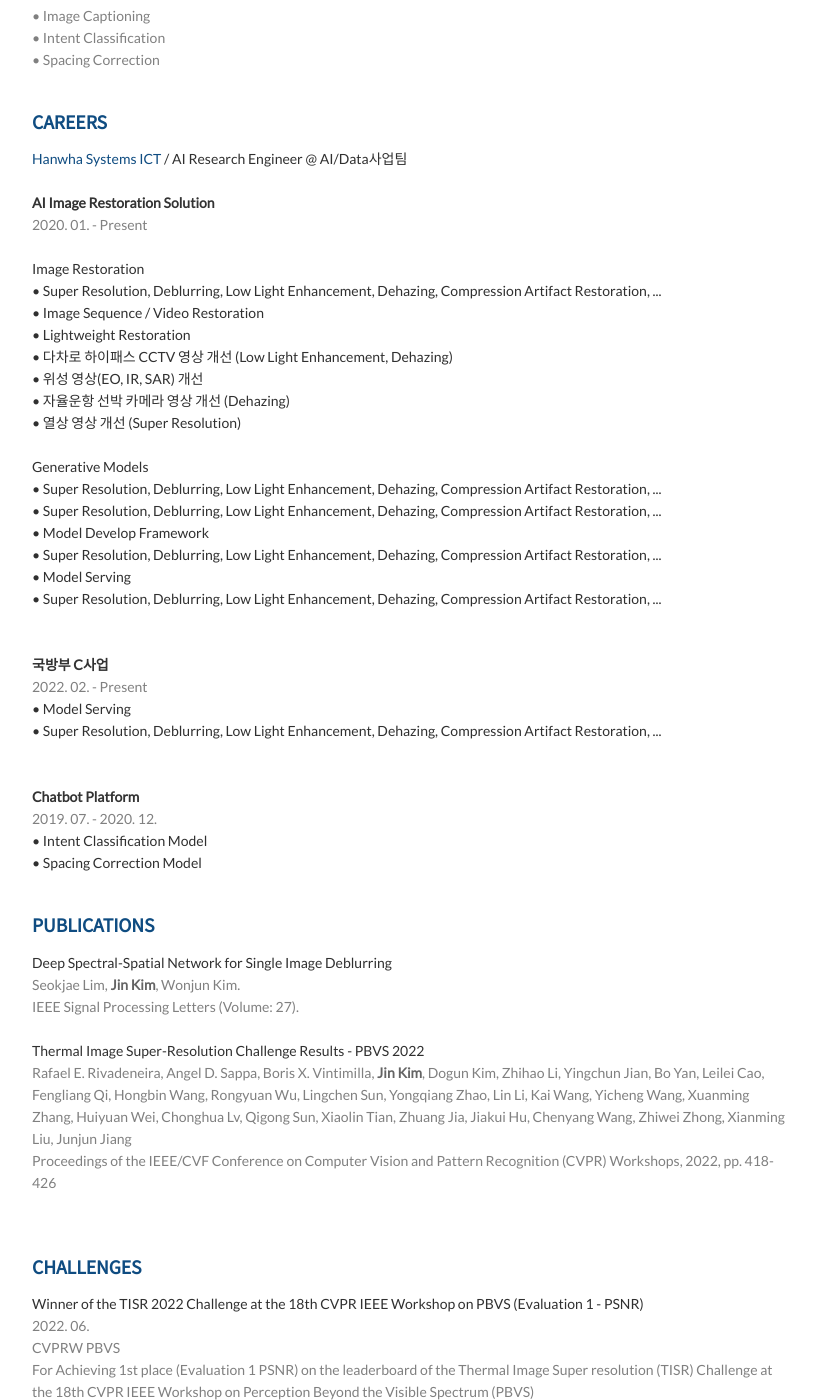
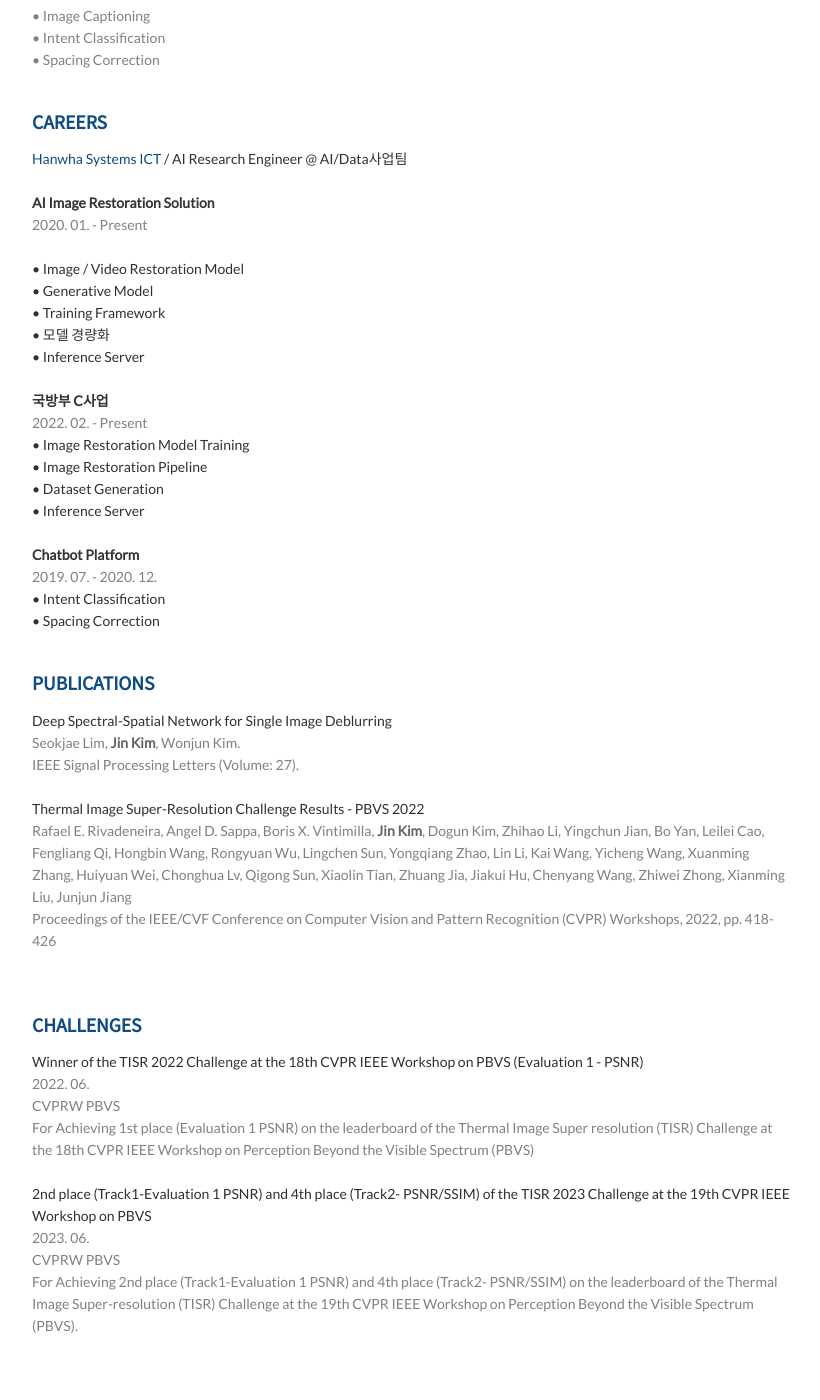
Before and after one commit to K-I-M-J-I-N/K-I-M-J-I-N.github.io, a Jekyll site: the page built from index.html, in a window 1280 px wide and 1400 px high, scrolled down 788 px. Shown: the whole window, without its empty margins (328-1148 px from the left). Built offline with Jekyll 4.4.1, drawn with Linux system fonts in a browser that asks for light colours; nearby versions of some CDN libraries; the list of posts is cut into pages by our own code.

Commit message:
Update careers.html

```diff
--- a/_includes/careers.html
+++ b/_includes/careers.html
@@ -6,37 +6,30 @@
             <a href="https://www.hanwhasystems.com/kr/index.do">Hanwha Systems ICT</a> / AI Research Engineer @ AI/Data사업팀<br/>
         </header>
         <p>&nbsp;</p>
-        <p><strong>AI Image Restoration Solution </strong></p>
+
+        <p><strong>AI Image Restoration Solution</strong></p>
         <header><span>2020. 01. - Present</span><br></header>
         <br/>
-        <p>Image Restoration</p>
-        <span>&bull; Super Resolution, Deblurring, Low Light Enhancement, Dehazing, Compression Artifact Restoration, ...</span><br>
-        <span>&bull; Image Sequence / Video Restoration</span><br>
-        <span>&bull; Lightweight Restoration</span><br>
-        <span>&bull; 다차로 하이패스 CCTV 영상 개선 (Low Light Enhancement, Dehazing)</span><br>
-        <span>&bull; 위성 영상(EO, IR, SAR) 개선</span><br>
-        <span>&bull; 자율운항 선박 카메라 영상 개선 (Dehazing)</span><br>
-        <span>&bull; 열상 영상 개선 (Super Resolution)</span><br>
+        <p></p>
+        <span>&bull; Image / Video Restoration Model</span><br>
+        <span>&bull; Generative Model</span><br>
+        <span>&bull; Training Framework</span><br>
+        <span>&bull; 모델 경량화</span><br>
+        <span>&bull; Inference Server</span><br>
         <br/>
-        <p>Generative Models</p>
-        <span>&bull; Super Resolution, Deblurring, Low Light Enhancement, Dehazing, Compression Artifact Restoration, ...</span><br>
-        <span>&bull; Super Resolution, Deblurring, Low Light Enhancement, Dehazing, Compression Artifact Restoration, ...</span><br>
-        <p>&bull; Model Develop Framework</p>
-        <span>&bull; Super Resolution, Deblurring, Low Light Enhancement, Dehazing, Compression Artifact Restoration, ...</span><br>
-        <p>&bull; Model Serving</p>
-        <span>&bull; Super Resolution, Deblurring, Low Light Enhancement, Dehazing, Compression Artifact Restoration, ...</span><br>
-        <p>&nbsp;</p>
-        <br/>
+
         <p><strong>국방부 C사업</strong></p>
         <header><span>2022. 02. - Present</span><br></header>
-        <p>&bull; Model Serving</p>
-        <span>&bull; Super Resolution, Deblurring, Low Light Enhancement, Dehazing, Compression Artifact Restoration, ...</span><br>
-        <p>&nbsp;</p>
+        <span>&bull; Image Restoration Model Training</span><br>
+        <span>&bull; Image Restoration Pipeline</span><br>
+        <span>&bull; Dataset Generation</span><br>
+        <span>&bull; Inference Server</span><br>
         <br/>
+
         <p><strong>Chatbot Platform</strong></p>
         <header><span>2019. 07. - 2020. 12.</span><br></header>
-        <p>&bull; Intent Classification Model</p>
-        <p>&bull; Spacing Correction Model</p>
+        <p>&bull; Intent Classification</p>
+        <p>&bull; Spacing Correction</p>
     </article>
 
 </section>
```
